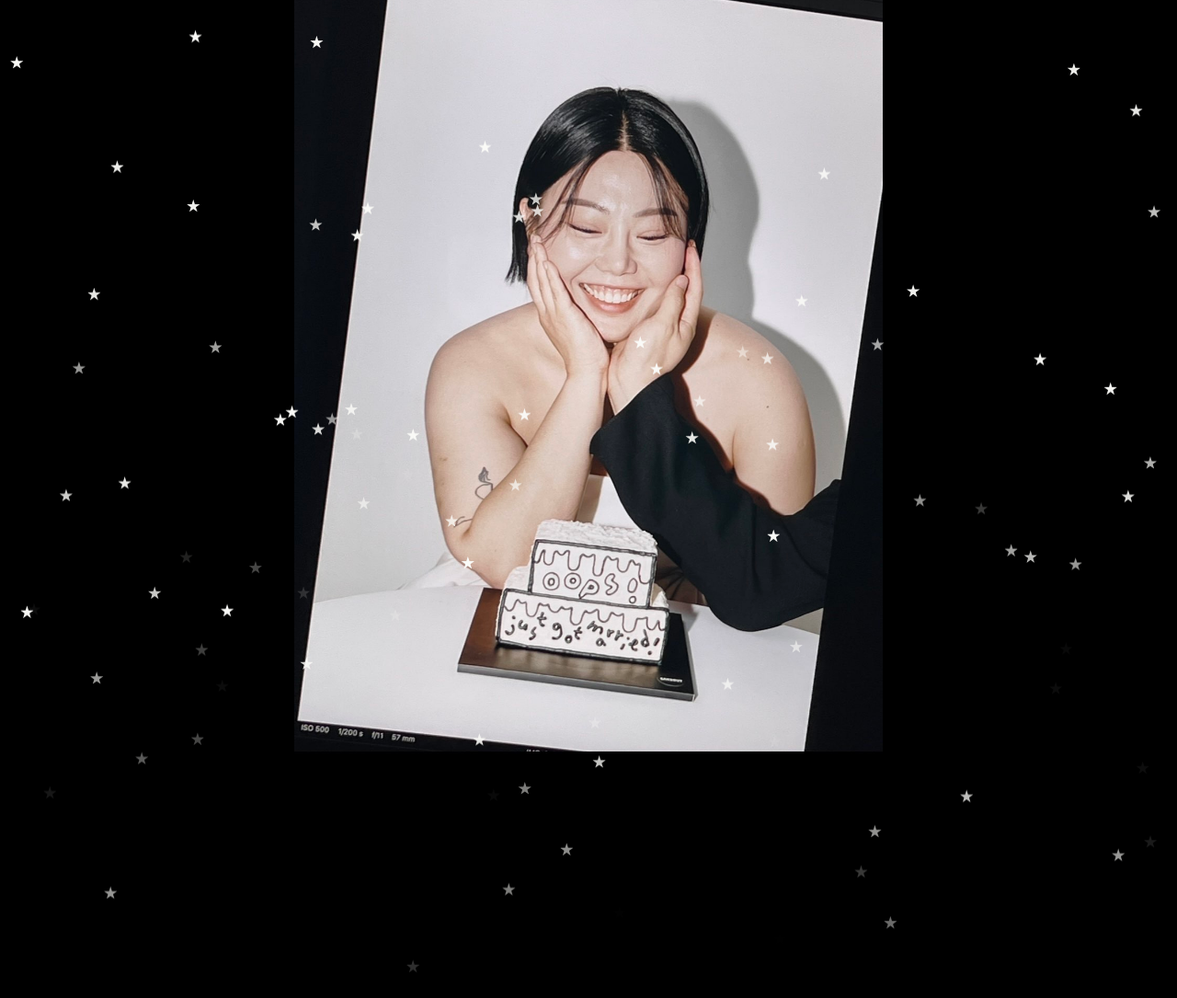
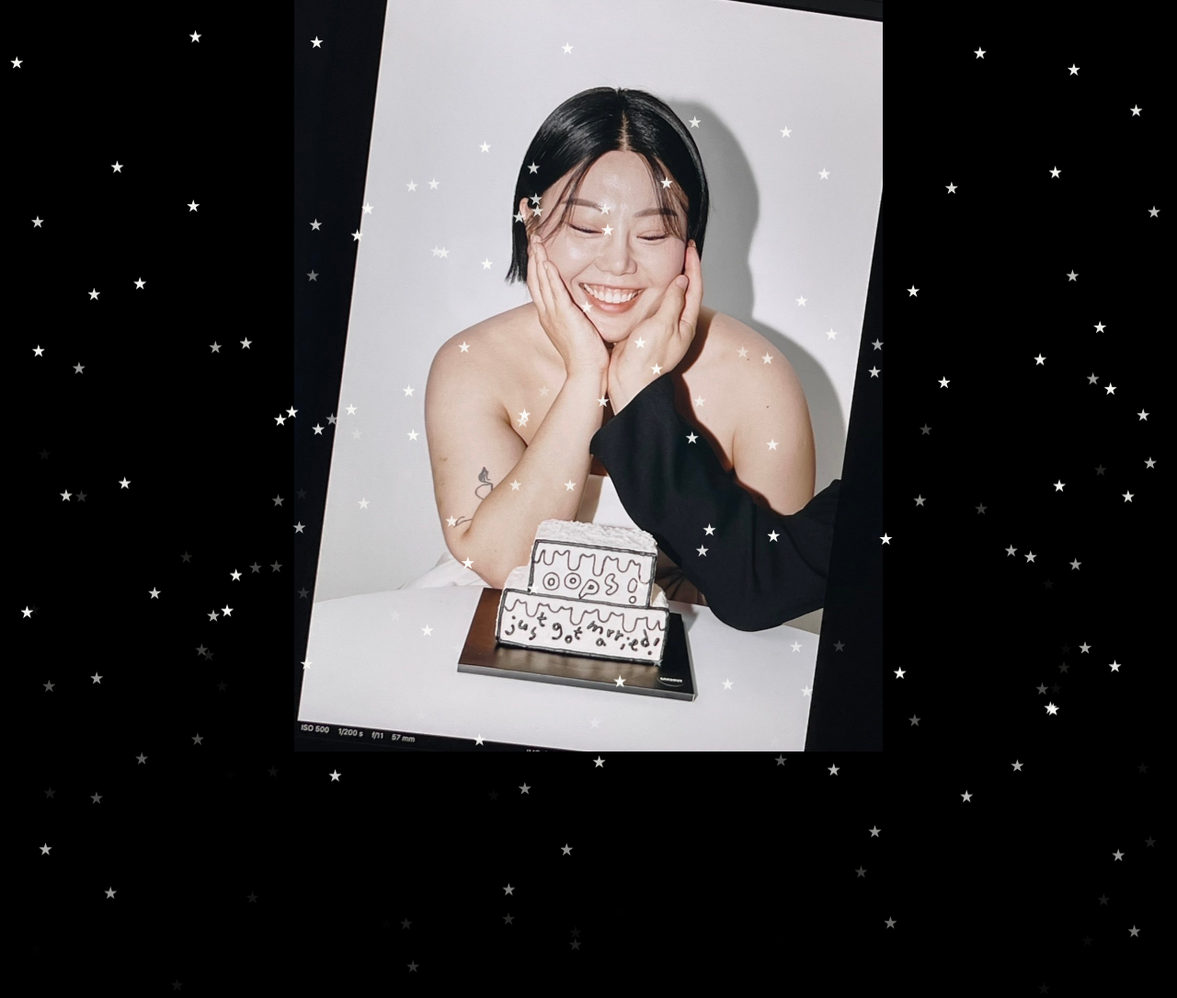
Before and after one commit to namankum/boo, a plain HTML site: page index.html in a window 1280 px wide. Shown: the top 1085 px of the page at 92% size. Drawn offline with Linux system fonts and the light colour scheme.

Commit message:
Update index.html

```diff
--- a/index.html
+++ b/index.html
@@ -5,6 +5,7 @@
     <meta name="viewport" content="width=device-width, initial-scale=1.0">
     <title>Letter to 연지 </title>
     <style>
+        /* 전체 body 스타일 */
         body {
             margin: 0;
             overflow: hidden;
@@ -16,12 +17,13 @@
             position: relative;
         }
 
+        /* 글씨 내용 스타일 */
         #letter {
             font-family: 'Arial', sans-serif;
-            font-size: 20px;
+            font-size: 30px; /* 글씨 크기를 30px로 설정 */
             color: white; /* 글씨 색을 흰색으로 */
             text-align: center; /* 글씨를 수평으로 가운데 정렬 */
-            letter-spacing: 1mm; /* 자간을 1mm로 설정 */
+            letter-spacing: 0.1em; /* 자간을 1mm로 설정 (자간을 em으로 조정) */
             position: relative;
             z-index: 1;
             font-weight: bold;
@@ -35,16 +37,18 @@
             padding: 20px; /* 여백을 추가하여 글씨가 화면 가장자리에 붙지 않도록 설정 */
         }
 
+        /* 별 스타일 */
         .star {
             position: absolute; /* 별을 화면 어디에든 배치할 수 있도록 설정 */
             background: #fafaf7;
-            width: 15px;
-            height: 15px;
+            width: 15px; /* 별 크기를 고정 (15px) */
+            height: 15px; /* 별 크기를 고정 (15px) */
             border-radius: 50%;
             clip-path: polygon(50% 0%, 61% 35%, 98% 35%, 68% 57%, 79% 91%, 50% 70%, 21% 91%, 32% 57%, 2% 35%, 39% 35%);
-            animation: twinkle 30s infinite;
+            animation: twinkle 36.5s infinite; /* 별 애니메이션 속도를 4초 늦춤 */
         }
 
+        /* 별 반짝이는 애니메이션 */
         @keyframes twinkle {
             0%, 100% {
                 transform: translateY(0);
@@ -56,6 +60,7 @@
             }
         }
 
+        /* 배경 이미지 컨테이너 */
         .image-container {
             position: absolute;
             top: 50%;
@@ -64,8 +69,9 @@
         }
 
         .image-container img {
-            max-width: 100%;
+            width: 100%; /* 화면 크기에 맞춰 이미지를 반응형으로 설정 */
             height: auto;
+            max-width: none; /* 최대 너비 제한 없앰 */
         }
     </style>
 </head>
@@ -86,7 +92,7 @@
     <!-- Generate stars using JavaScript -->
     <script>
         document.addEventListener('DOMContentLoaded', function() {
-            const numberOfStars = 100; // 별의 개수를 늘려서 전체 화면을 꽉 채우도록 설정
+            const numberOfStars = 200; // 별의 개수를 늘려서 전체 화면을 꽉 채우도록 설정
 
             for (let i = 0; i < numberOfStars; i++) {
                 createStar();
@@ -95,8 +101,8 @@
             function createStar() {
                 const star = document.createElement('div');
                 star.className = 'star';
-                star.style.left = `${Math.random() * window.innerWidth}px`; // 화면의 너비에 맞게 랜덤 배치
-                star.style.top = `${Math.random() * window.innerHeight}px`; // 화면의 높이에 맞게 랜덤 배치
+                star.style.left = `${Math.random() * 100}vw`; // 화면의 너비에 맞게 랜덤 배치 (vw 단위)
+                star.style.top = `${Math.random() * 100}vh`; // 화면의 높이에 맞게 랜덤 배치 (vh 단위)
                 star.style.animationDuration = `${Math.random() * 2 + 1}s`; // 애니메이션 속도도 랜덤으로 설정
 
                 document.body.appendChild(star); // 별을 body에 추가
```
